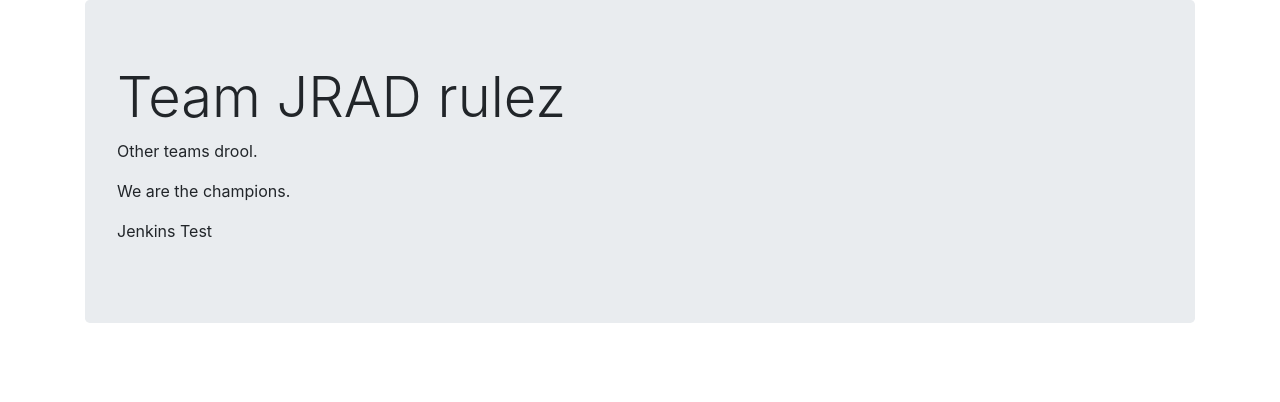
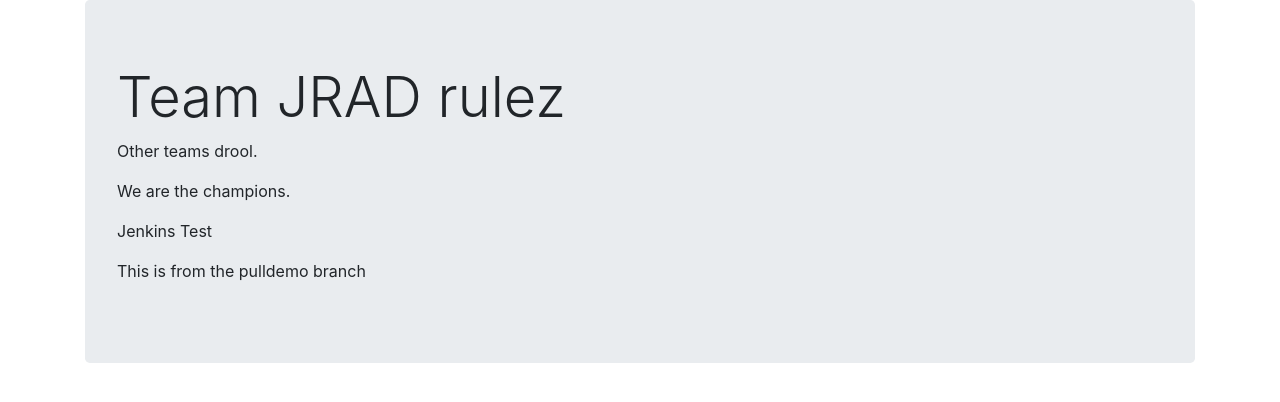
Before and after one commit to randolphbailey/project2-front-end, an Angular app: page / in a window 1280 px wide. Shown: the top 402 px of the page. Built offline with nearby package versions, Linux system fonts and the light colour scheme.

Commit message:
pulldemo

```diff
--- a/src/app/app.component.html
+++ b/src/app/app.component.html
@@ -4,5 +4,6 @@
     <p>Other teams drool.</p>
     <p>We are the champions.</p>
     <p>Jenkins Test</p>
+    <p>This is from the pulldemo branch</p>
   </div>
 </div>
```
